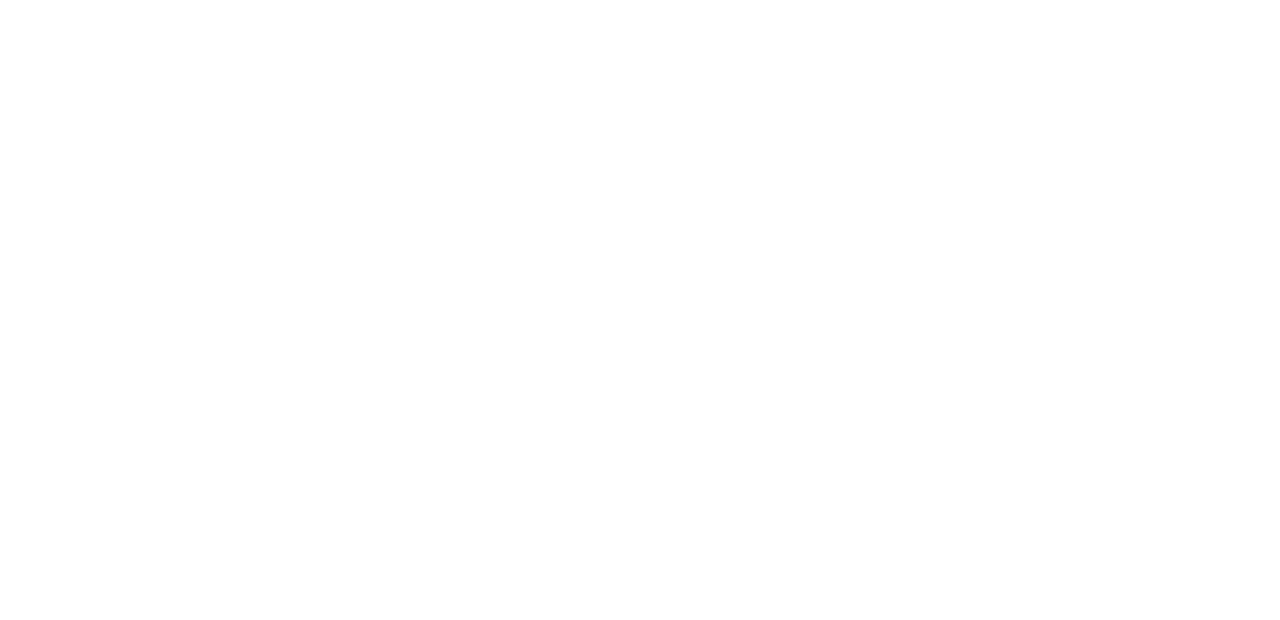
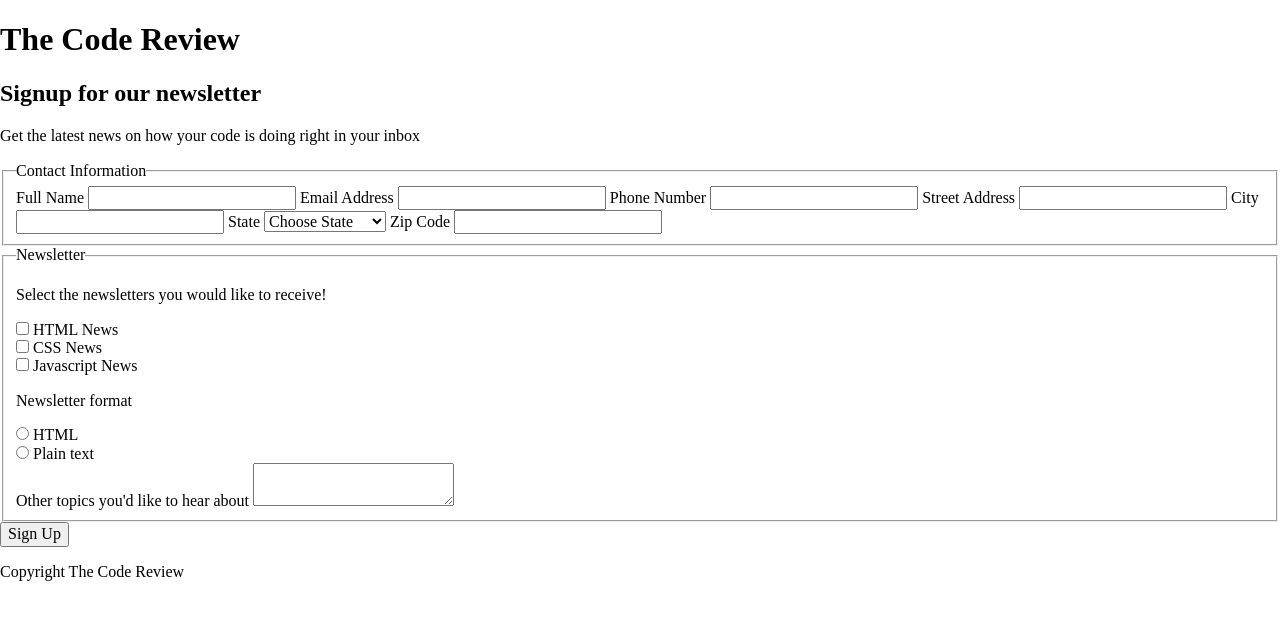
Before and after one commit to T-Ashorobi/Techdegree-project-3, a plain HTML site: page index.html in a window 1280 px wide. Drawn offline with Linux system fonts and the light colour scheme.

Commit message:
1st draft of HTML
first draft down of the HTML structure.

```diff
--- a/index.html
+++ b/index.html
@@ -10,6 +10,87 @@
 </head>
 
 <body>
+  <header>
+    <div id="header">
+      <div class="head">
+        <h1>The Code Review</h1>
+      </div>
+      <div class="newsletter">
+        <h2>Signup for our newsletter</h2>
+        <p>Get the latest news on how your code is doing right in your inbox</p>
+      </div>
+    </div>
+  </header>
+
+  <main>
+    <div class="container">
+      <form>
+        <fieldset>
+          <!-- create a css rule to erase the fieldset decoration -->
+          <legend>Contact Information</legend>
+          <!-- create a css rule to erase the legend decoration -->
+          <label for="name">Full Name</label>
+          <input type="text" id="name" name="user-name">
+          <label for="email">Email Address</label>
+          <input type="text" id="email" name="user-email">
+          <label for="number">Phone Number</label>
+          <input type="text" id="number" name="user-number">
+          <label for="address">Street Address</label>
+          <input type="text" id="address" name="user-address">
+          <label for="city">City</label>
+          <input type="text" id="city" name="user-city">
+          <label for="state">State</label>
+          <select id="state" name="state-select">
+            <optgroup label="States">
+              <option value="">Choose State</option>
+              <option value="New-York">New York</option>
+              <option value="New-Jersey">New Jersery</option>
+              <option value="Nevada">Nevada</option>
+              <option value="Florida">Florida</option>
+              <option value="Texas">Texas</option>
+              <option value="California">California</option>
+              <option value="Washington">Washington</option>
+              <option value="Arizona">Arizona</option>
+            </optgroup>
+          </select>
+          <label for="zip">Zip Code</label>
+          <input type="text" id="zip" name="user-zip">
+        </fieldset>
+        <fieldset>
+          <legend>Newsletter</legend>
+          <p>Select the newsletters you would like to receive!</p>
+          <div>
+            <input type="checkbox" id="HTML" name="user-HTML">
+            <label for="HTML">HTML News</label>
+          </div>
+          <div>
+            <input type="checkbox" id="CSS" name="user-CSS">
+            <label for="CSS">CSS News</label>
+          </div>
+          <div>
+            <input type="checkbox" id="JS" name="user-JS">
+            <label for="JS">Javascript News</label>
+          </div>
+          <p>Newsletter format</p>
+          <div>
+            <input type="radio" id="html" name="user-html">
+            <label for="html">HTML</label>
+          </div>
+          <div>
+            <input type="radio" id="Plain" name="user-Plain">
+            <label for="Plain">Plain text</label>
+          </div>
+          <label for="OT">Other topics you'd like to hear about</label>
+          <textarea id="OT" name="user-OT"></textarea>
+        </fieldset>
+        <button type="button">Sign Up</button>
+      </form>
+    </div>
+  </main>
+  <footer>
+    <p>Copyright The Code Review</p>
+  </footer>
+  </div>
 
 </body>
 
```
